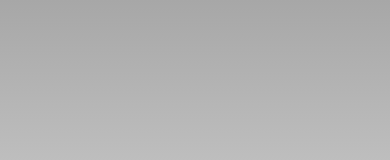
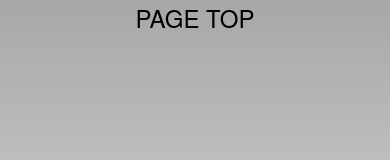
Before and after one commit to sombriks/sample-cordova-statusbar, a plain HTML site: page www/index.html in a window 390 px wide. Shown: the top 160 px of the page. Drawn offline with Linux system fonts and the light colour scheme; some packages are replaced by stand-ins of ours.

Commit message:
phase 2, adding print of the problem. content too close of the screen top gets overlapped by status bar

```diff
--- a/www/index.html
+++ b/www/index.html
@@ -36,6 +36,7 @@
         <title>Hello World</title>
     </head>
     <body>
+        <h1>Page top</h1>
         <div class="app">
             <h1>Apache Cordova</h1>
             <div id="deviceready" class="blink">
```
Also changed, not shown: print-of-the-problem.png (added), 1 other file.
